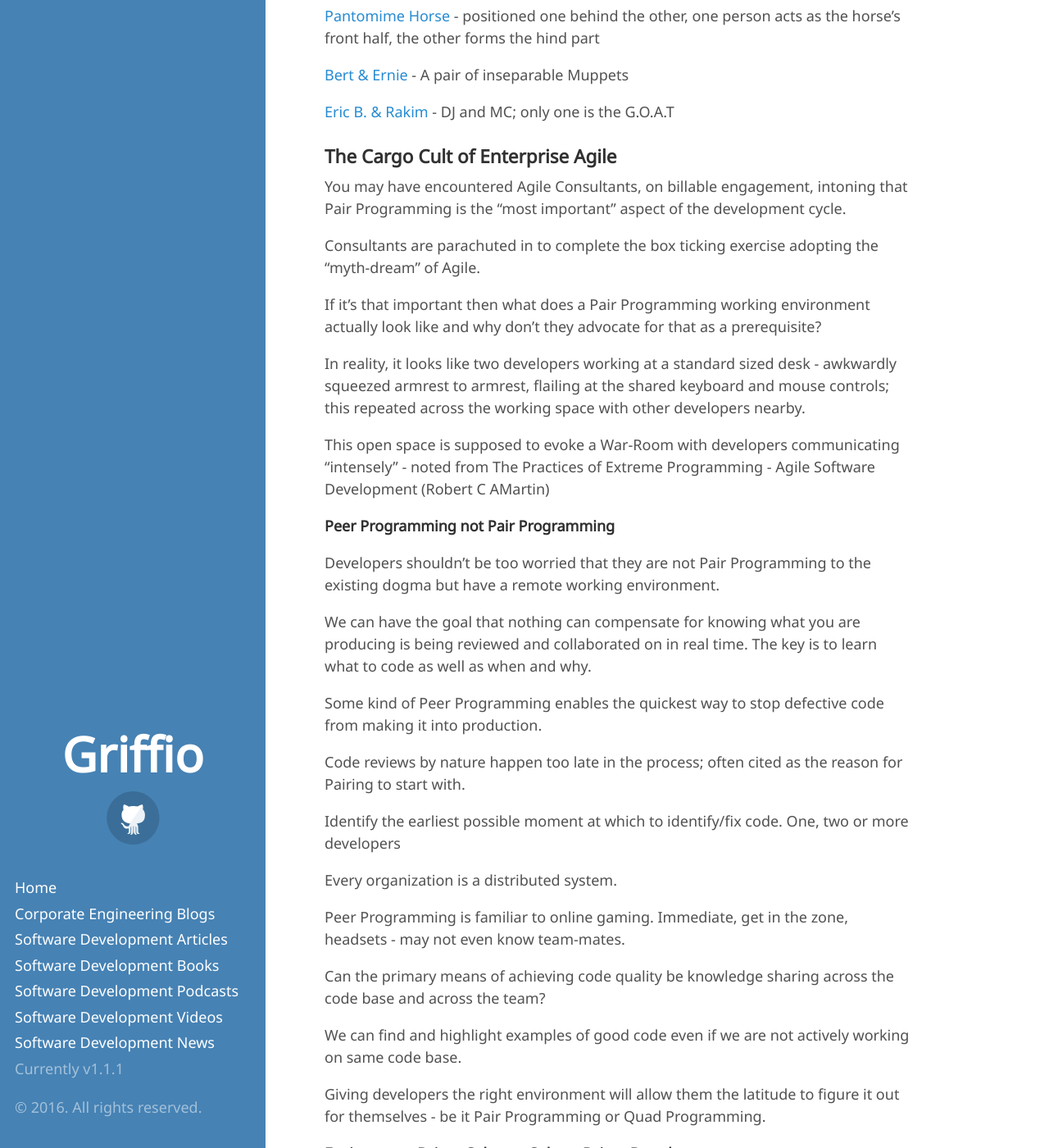
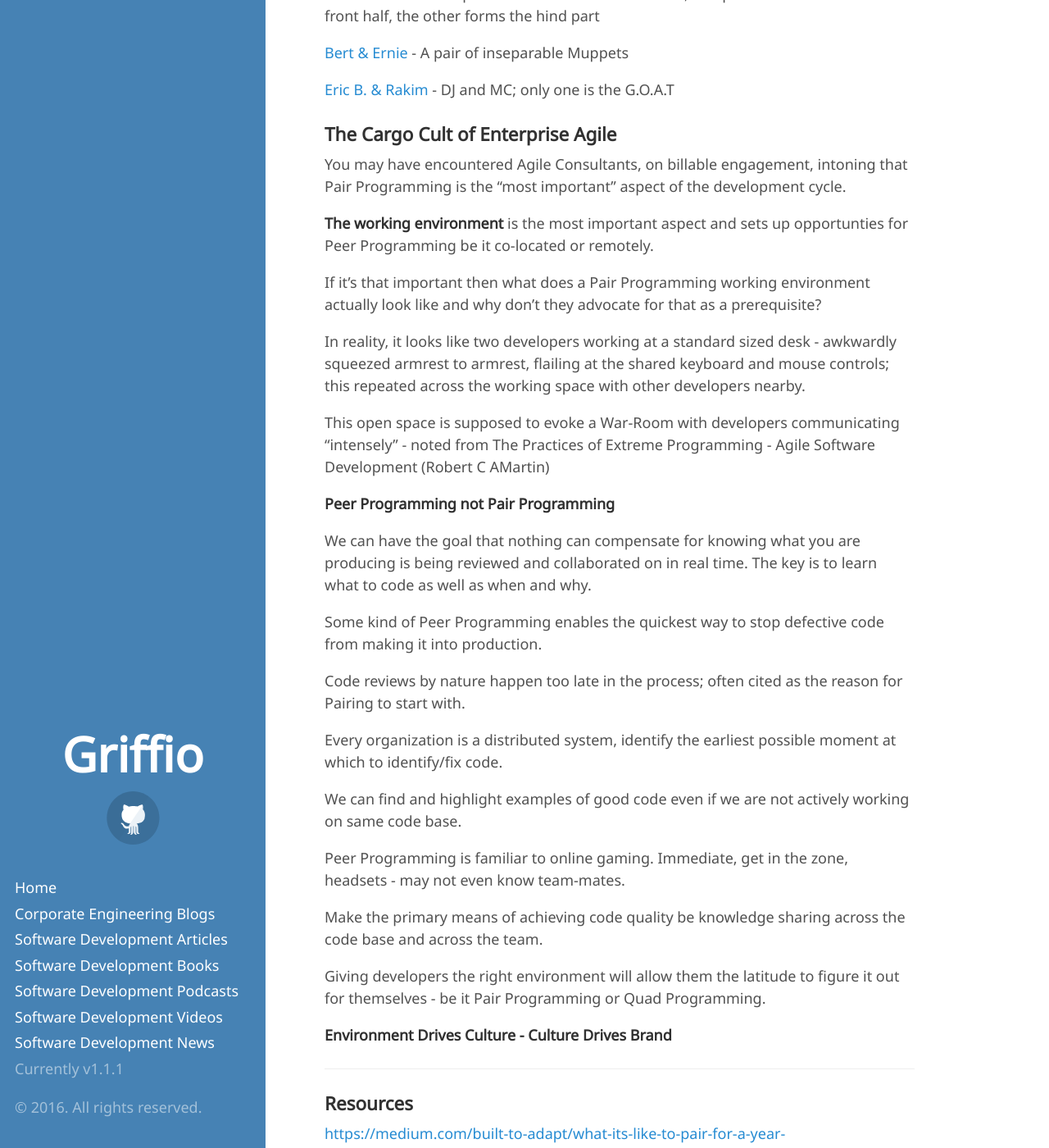
Before and after one commit to griffio/griffio.github.io, a Jekyll site: the page built from _posts/2016-10-18-Six-Degrees-Of-Pair-Programming.md, in a window 1280 px wide and 1400 px high, scrolled down 1156 px. Shown: the whole window at 82% size. Built offline with Jekyll 4.4.1, drawn with Linux system fonts in a browser that asks for light colours; some web fonts are replaced; some of the changed text lies outside the part shown.

Commit message:
Update 2016-10-18-Six-Degrees-Of-Pair-Programming.md

```diff
--- a/_posts/2016-10-18-Six-Degrees-Of-Pair-Programming.md
+++ b/_posts/2016-10-18-Six-Degrees-Of-Pair-Programming.md
@@ -9,8 +9,7 @@
 
 ![6DOfPP](/public/6dofpp.jpg)
 
-The ritual of Pair Programming is still represented in the quaint style of coders working next to each other all day,
-where the ergonomics of working togther side by side in Open Plan spaces are not considered.
+The ritual of Pair Programming is still represented with the quaint assumption of coders being able to work next to each other all day and where the ergonomics of working togther side by side in Open Plan spaces are not considered.
 
 Collabation in Software Development is quite noisy and there must be a consideration of placement in a private room where two or more developers can work with less inhibition - There is no point in adopting paired positions when the working environment is not fit for that purpose.
 
@@ -40,7 +39,7 @@
 
 You may have encountered Agile Consultants, on billable engagement, intoning that Pair Programming is the "most important" aspect of the development cycle.
 
-Consultants are parachuted in to complete the box ticking exercise adopting the "myth-dream" of Agile.
+**The working environment** is the most important aspect and sets up opportunties for Peer Programming be it co-located or remotely.
 
 If it's that important then what does a Pair Programming working environment actually look like and why don't they advocate for that as a prerequisite?
 
@@ -51,24 +50,19 @@
 
 **Peer Programming not Pair Programming**
 
-Developers shouldn't be too worried that they are not Pair Programming to the existing dogma but have a remote working environment.
-
 We can have the goal that nothing can compensate for knowing what you are producing is being reviewed and collaborated on in real time. The key is to learn what to code as well as when and why.
 
 Some kind of Peer Programming enables the quickest way to stop defective code from making it into production.
 
 Code reviews by nature happen too late in the process; often cited as the reason for Pairing to start with.
 
-Identify the earliest possible moment at which to identify/fix code.
-One, two or more developers
+Every organization is a distributed system, identify the earliest possible moment at which to identify/fix code.
 
-Every organization is a distributed system.
+We can find and highlight examples of good code even if we are not actively working on same code base.
 
 Peer Programming is familiar to online gaming. Immediate, get in the zone, headsets - may not even know team-mates.
 
-Can the primary means of achieving code quality be knowledge sharing across the code base and across the team?
-
-We can find and highlight examples of good code even if we are not actively working on same code base.
+Make the primary means of achieving code quality be knowledge sharing across the code base and across the team.
 
 Giving developers the right environment will allow them the latitude to figure it out for themselves - be it Pair Programming or Quad Programming.
 
```
Also changed, not shown: other parts of _posts/2016-10-18-Six-Degrees-Of-Pair-Programming.md (+1 -1 lines).
